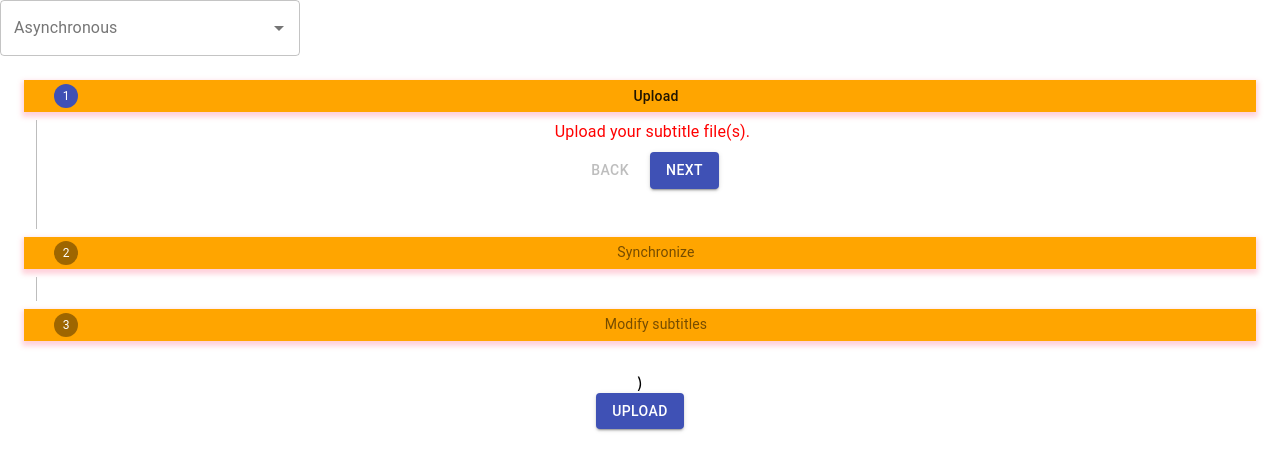
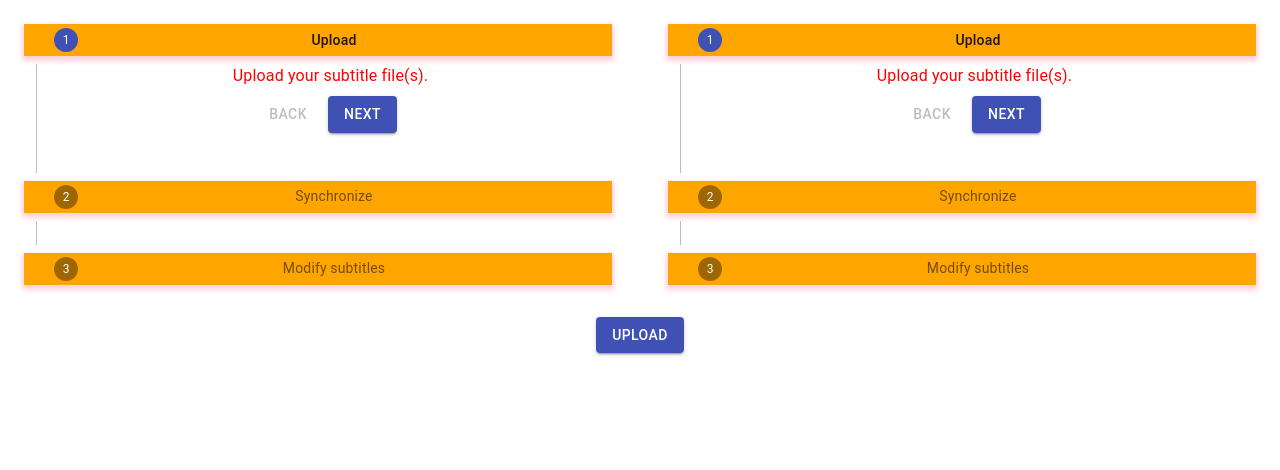
Before and after one commit to amyaitran/subtitle-merger, a React (Create React App) app: page / in a window 1280 px wide. Shown: the top 470 px of the page. Built offline with nearby package versions, Linux system fonts and the light colour scheme.

Commit message:
add grid

```diff
--- a/src/App.tsx
+++ b/src/App.tsx
@@ -5,15 +5,17 @@ import {
   Stepper,
   // Paper,
   Container,
-  UploadButton
+  UploadButton,
+  Grid,
 } from './components';
 
 function App() {
   return (
     <div className="App">
       {/* <header className="App-header"></header> */}
-      <SearchBar />
-      <Stepper />
+      {/* <SearchBar /> */}
+      <Grid>{[<Stepper />, <Stepper />]}</Grid>
+      {/* <Stepper /> */}
       {/* <Paper /> */}
       <UploadButton />
     </div>
--- /dev/null
+++ b/src/components/CustomGrid.tsx
@@ -0,0 +1,37 @@
+import React from 'react';
+import { makeStyles, createStyles, Theme } from '@material-ui/core/styles';
+import Paper from '@material-ui/core/Paper';
+import Grid from '@material-ui/core/Grid';
+
+interface Props {
+  children?: React.ReactNode[];
+}
+
+const useStyles = makeStyles((theme: Theme) =>
+  createStyles({
+    root: {
+      flexGrow: 1,
+    },
+    paper: {
+      padding: theme.spacing(2),
+      textAlign: 'center',
+      color: theme.palette.text.secondary,
+    },
+  })
+);
+
+export default function FullWidthGrid(props: Props) {
+  const classes = useStyles();
+
+  return (
+    <div className={classes.root}>
+      <Grid container spacing={1}>
+        {props.children?.map((child) => (
+          <Grid item xs={12} sm={6}>
+            {child}
+          </Grid>
+        ))}
+      </Grid>
+    </div>
+  );
+}
--- a/src/components/CustomStepLabel.tsx
+++ b/src/components/CustomStepLabel.tsx
@@ -16,8 +16,8 @@ const styles = {
     padding: '0 30px',
     boxShadow: '0 3px 5px 2px rgba(255, 105, 135, .3)',
     border: 99,
-    background: 'orange'
-  }
+    background: 'orange',
+  },
 };
 
 function ClassNames(props: Props) {
--- a/src/components/Stepper.tsx
+++ b/src/components/Stepper.tsx
@@ -3,7 +3,7 @@ import {
   makeStyles,
   Theme,
   createStyles,
-  createMuiTheme
+  createMuiTheme,
 } from '@material-ui/core/styles';
 import Stepper from '@material-ui/core/Stepper';
 import Step from '@material-ui/core/Step';
@@ -18,21 +18,21 @@ import SimpleContainer from './Container';
 const useStyles = makeStyles((theme: Theme) =>
   createStyles({
     root: {
-      width: '100%'
+      width: '100%',
     },
     button: {
       marginTop: theme.spacing(1),
-      marginRight: theme.spacing(1)
+      marginRight: theme.spacing(1),
     },
     actionsContainer: {
-      marginBottom: theme.spacing(2)
+      marginBottom: theme.spacing(2),
     },
     resetContainer: {
-      padding: theme.spacing(3)
+      padding: theme.spacing(3),
     },
     label: {
-      color: 'red'
-    }
+      color: 'red',
+    },
   })
 );
 
@@ -60,11 +60,11 @@ export default function VerticalLinearStepper() {
   const steps = getSteps();
 
   const handleNext = () => {
-    setActiveStep(prevActiveStep => prevActiveStep + 1);
+    setActiveStep((prevActiveStep) => prevActiveStep + 1);
   };
 
   const handleBack = () => {
-    setActiveStep(prevActiveStep => prevActiveStep - 1);
+    setActiveStep((prevActiveStep) => prevActiveStep - 1);
   };
 
   const handleReset = () => {
@@ -111,7 +111,6 @@ export default function VerticalLinearStepper() {
           </Button>
         </Paper>
       )}
-      )
     </div>
   );
 }
--- a/src/components/index.ts
+++ b/src/components/index.ts
@@ -3,3 +3,4 @@ export { default as SearchBar } from './SearchBar';
 export { default as Stepper } from './Stepper';
 export { default as Container } from './Container';
 export { default as UploadButton } from './UploadButton';
+export { default as Grid } from './CustomGrid';
```
